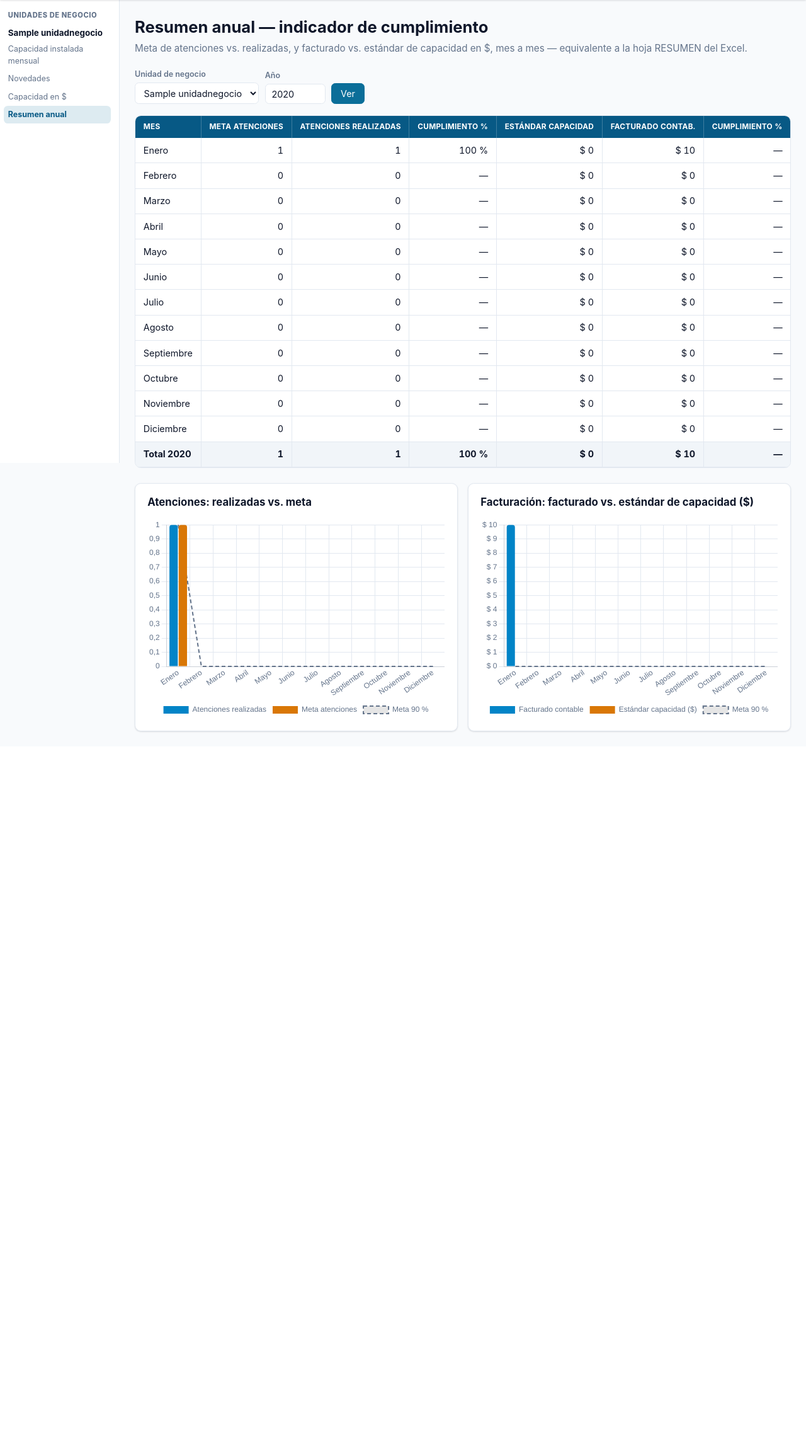
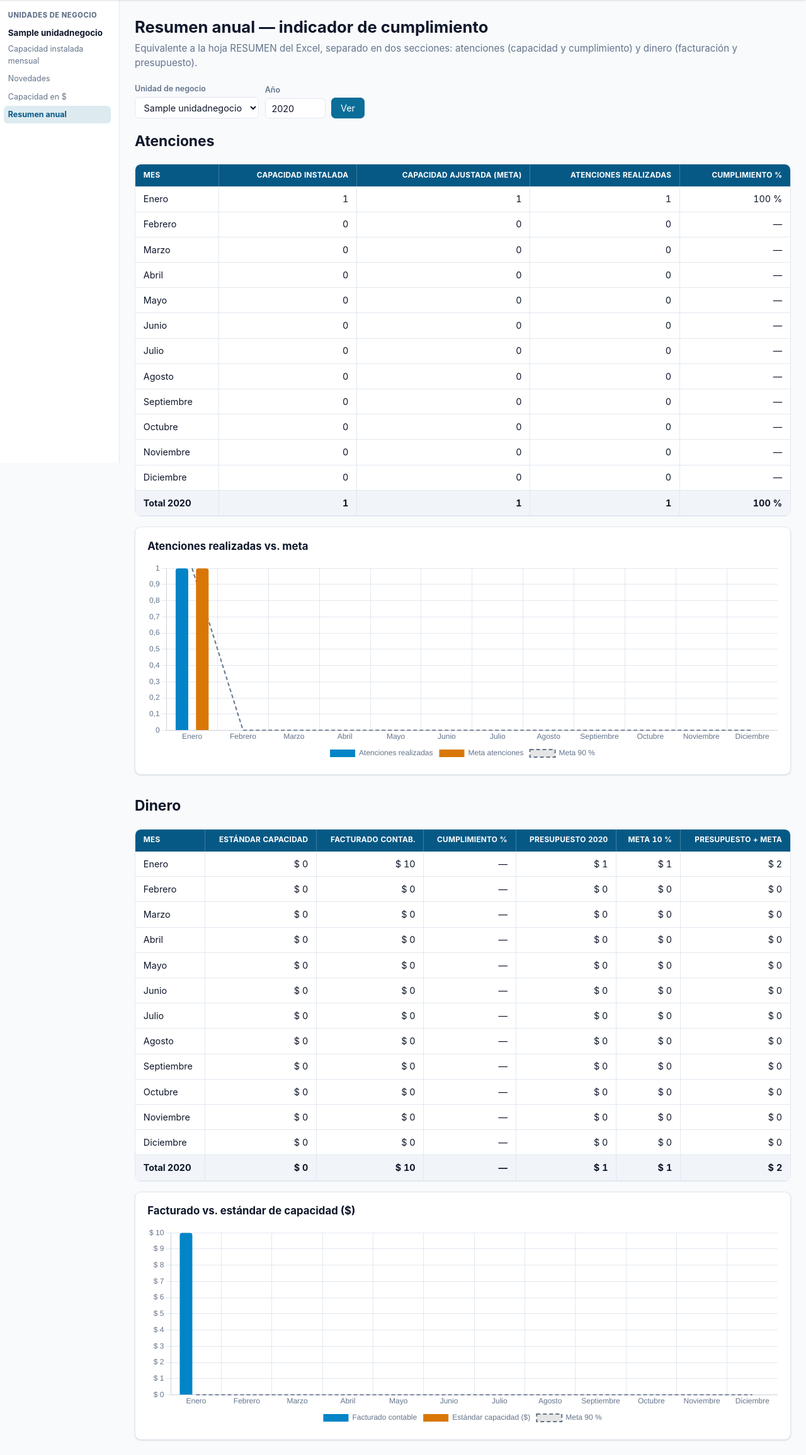
Before and after one commit to Pablo-app-developer/inocap, a Django app: page /resumen-anual/ in a window 1280 px wide. Shown: the part 61-2371 px from the top of the page at 63% size. Before the commit the page ends 1224 px from the top, so only its background shows below. Run offline with Django 5.2, Linux system fonts and the light colour scheme; a user stored in the database is signed in; tables that the repository leaves empty hold one stand-in row (values such as "Sample post").

Commit message:
Separar Resumen anual en dos secciones: Atenciones y Dinero
Antes era una sola tabla de 10 columnas mezclando ambos temas. Ahora
cada sección tiene su propia tabla y su propia gráfica justo debajo,
para lectura más fácil. La sección Atenciones agrega la capacidad
instalada (bruta, antes de novedades) junto a la ajustada (meta),
para ver cuánto se pierde por incapacidades/permisos/festivos.

Co-Authored-By: Claude Sonnet 5 <noreply@anthropic.com>

```diff
--- a/apps/atenciones/templates/atenciones/resumen_anual.html
+++ b/apps/atenciones/templates/atenciones/resumen_anual.html
@@ -5,8 +5,8 @@
 {% block content %}
 <h1 class="page-title">Resumen anual — indicador de cumplimiento</h1>
 <p class="page-sub">
-  Meta de atenciones vs. realizadas, y facturado vs. estándar de capacidad en $,
-  mes a mes — equivalente a la hoja RESUMEN del Excel.
+  Equivalente a la hoja RESUMEN del Excel, separado en dos secciones:
+  atenciones (capacidad y cumplimiento) y dinero (facturación y presupuesto).
 </p>
 
 {% if sin_datos %}
@@ -36,14 +36,57 @@
   <button class="btn primary" type="submit">Ver</button>
 </form>
 
+<section class="resumen-seccion">
+  <h2>Atenciones</h2>
   <div class="table-wrap">
     <table class="data">
       <thead>
         <tr>
           <th>Mes</th>
-        <th class="num">Meta atenciones</th>
+          <th class="num" title="Capacidad bruta del mes, antes de novedades (incapacidades, permisos, festivos, etc.)">Capacidad instalada</th>
+          <th class="num" title="Capacidad instalada + ajustes − novedades = la meta real del mes">Capacidad ajustada (meta)</th>
           <th class="num">Atenciones realizadas</th>
           <th class="num">Cumplimiento %</th>
+        </tr>
+      </thead>
+      <tbody>
+        {% for f in filas %}
+        <tr>
+          <td>{{ f.mes }}</td>
+          <td class="num">{{ f.capacidad_instalada }}</td>
+          <td class="num">{{ f.meta_atenciones }}</td>
+          <td class="num">{{ f.atenciones_realizadas }}</td>
+          <td class="num">{% if f.cumpl_atenciones is not None %}{{ f.cumpl_atenciones|floatformat:0 }} %{% else %}—{% endif %}</td>
+        </tr>
+        {% endfor %}
+      </tbody>
+      <tfoot>
+        <tr class="total">
+          <td>Total {{ anio_sel|unlocalize }}</td>
+          <td class="num">{{ total.capacidad_instalada }}</td>
+          <td class="num">{{ total.meta_atenciones }}</td>
+          <td class="num">{{ total.atenciones_realizadas }}</td>
+          <td class="num">{% if total.cumpl_atenciones is not None %}{{ total.cumpl_atenciones|floatformat:0 }} %{% else %}—{% endif %}</td>
+        </tr>
+      </tfoot>
+    </table>
+  </div>
+
+  <div class="card" style="margin-top:1rem;"><div class="card-body">
+    <h3 style="margin-top:0;">Atenciones realizadas vs. meta</h3>
+    <div style="position:relative; height:320px;">
+      <canvas id="chart-atenciones" role="img" aria-label="Atenciones realizadas y meta por mes, con línea de referencia al 90 %"></canvas>
+    </div>
+  </div></div>
+</section>
+
+<section class="resumen-seccion" style="margin-top:2rem;">
+  <h2>Dinero</h2>
+  <div class="table-wrap">
+    <table class="data">
+      <thead>
+        <tr>
+          <th>Mes</th>
           <th class="num">Estándar capacidad</th>
           <th class="num">Facturado contab.</th>
           <th class="num">Cumplimiento %</th>
@@ -56,9 +99,6 @@
         {% for f in filas %}
         <tr>
           <td>{{ f.mes }}</td>
-        <td class="num">{{ f.meta_atenciones }}</td>
-        <td class="num">{{ f.atenciones_realizadas }}</td>
-        <td class="num">{% if f.cumpl_atenciones is not None %}{{ f.cumpl_atenciones|floatformat:0 }} %{% else %}—{% endif %}</td>
           <td class="num">$ {{ f.estandar_capacidad|floatformat:0 }}</td>
           <td class="num">$ {{ f.facturado_contab|floatformat:0 }}</td>
           <td class="num">{% if f.cumpl_dinero is not None %}{{ f.cumpl_dinero|floatformat:0 }} %{% else %}—{% endif %}</td>
@@ -71,9 +111,6 @@
       <tfoot>
         <tr class="total">
           <td>Total {{ anio_sel|unlocalize }}</td>
-        <td class="num">{{ total.meta_atenciones }}</td>
-        <td class="num">{{ total.atenciones_realizadas }}</td>
-        <td class="num">{% if total.cumpl_atenciones is not None %}{{ total.cumpl_atenciones|floatformat:0 }} %{% else %}—{% endif %}</td>
           <td class="num">$ {{ total.estandar_capacidad|floatformat:0 }}</td>
           <td class="num">$ {{ total.facturado_contab|floatformat:0 }}</td>
           <td class="num">{% if total.cumpl_dinero is not None %}{{ total.cumpl_dinero|floatformat:0 }} %{% else %}—{% endif %}</td>
@@ -85,20 +122,13 @@
     </table>
   </div>
 
-<div class="grid" style="grid-template-columns: 1fr 1fr; gap: 1rem; margin-top: 1.5rem;">
-  <div class="card"><div class="card-body">
-    <h3 style="margin-top:0;">Atenciones: realizadas vs. meta</h3>
-    <div style="position:relative; height:320px;">
-      <canvas id="chart-atenciones" role="img" aria-label="Atenciones realizadas y meta por mes, con línea de referencia al 90 %"></canvas>
-    </div>
-  </div></div>
-  <div class="card"><div class="card-body">
-    <h3 style="margin-top:0;">Facturación: facturado vs. estándar de capacidad ($)</h3>
+  <div class="card" style="margin-top:1rem;"><div class="card-body">
+    <h3 style="margin-top:0;">Facturado vs. estándar de capacidad ($)</h3>
     <div style="position:relative; height:320px;">
       <canvas id="chart-dinero" role="img" aria-label="Dinero facturado y estándar de capacidad por mes, con línea de referencia al 90 %"></canvas>
     </div>
   </div></div>
-</div>
+</section>
 
 {{ grafica_atenciones|json_script:"data-grafica-atenciones" }}
 {{ grafica_dinero|json_script:"data-grafica-dinero" }}
--- a/apps/atenciones/views.py
+++ b/apps/atenciones/views.py
@@ -44,7 +44,8 @@ def _fila_resumen_anual(unidad, anio: int, mes: int, nombre_mes: str) -> dict:
     proy = proyeccion_dinero(unidad, anio, mes)
     resumen = vm.resumen
 
-    meta = vm.meta_atenciones or 0
+    capacidad_instalada = vm.total_citas_mes  # bruta, antes de novedades
+    meta = vm.meta_atenciones or 0  # ajustada (neta), después de novedades
     realizadas = resumen.atenciones_realizadas if resumen else 0
     cumpl_atenciones = (Decimal(realizadas) / meta * 100) if meta else None
 
@@ -58,6 +59,7 @@ def _fila_resumen_anual(unidad, anio: int, mes: int, nombre_mes: str) -> dict:
 
     return {
         "mes": nombre_mes,
+        "capacidad_instalada": capacidad_instalada,
         "meta_atenciones": meta,
         "atenciones_realizadas": realizadas,
         "cumpl_atenciones": cumpl_atenciones,
@@ -92,6 +94,7 @@ def resumen_anual(request):
     filas = [_fila_resumen_anual(unidad, anio, mes, nombre) for mes, nombre in MESES]
 
     total = {
+        "capacidad_instalada": sum(f["capacidad_instalada"] for f in filas),
         "meta_atenciones": sum(f["meta_atenciones"] for f in filas),
         "atenciones_realizadas": sum(f["atenciones_realizadas"] for f in filas),
         "estandar_capacidad": sum((f["estandar_capacidad"] for f in filas), Decimal("0")),
```
Lines whose indentation alone changed are shown as unchanged.
